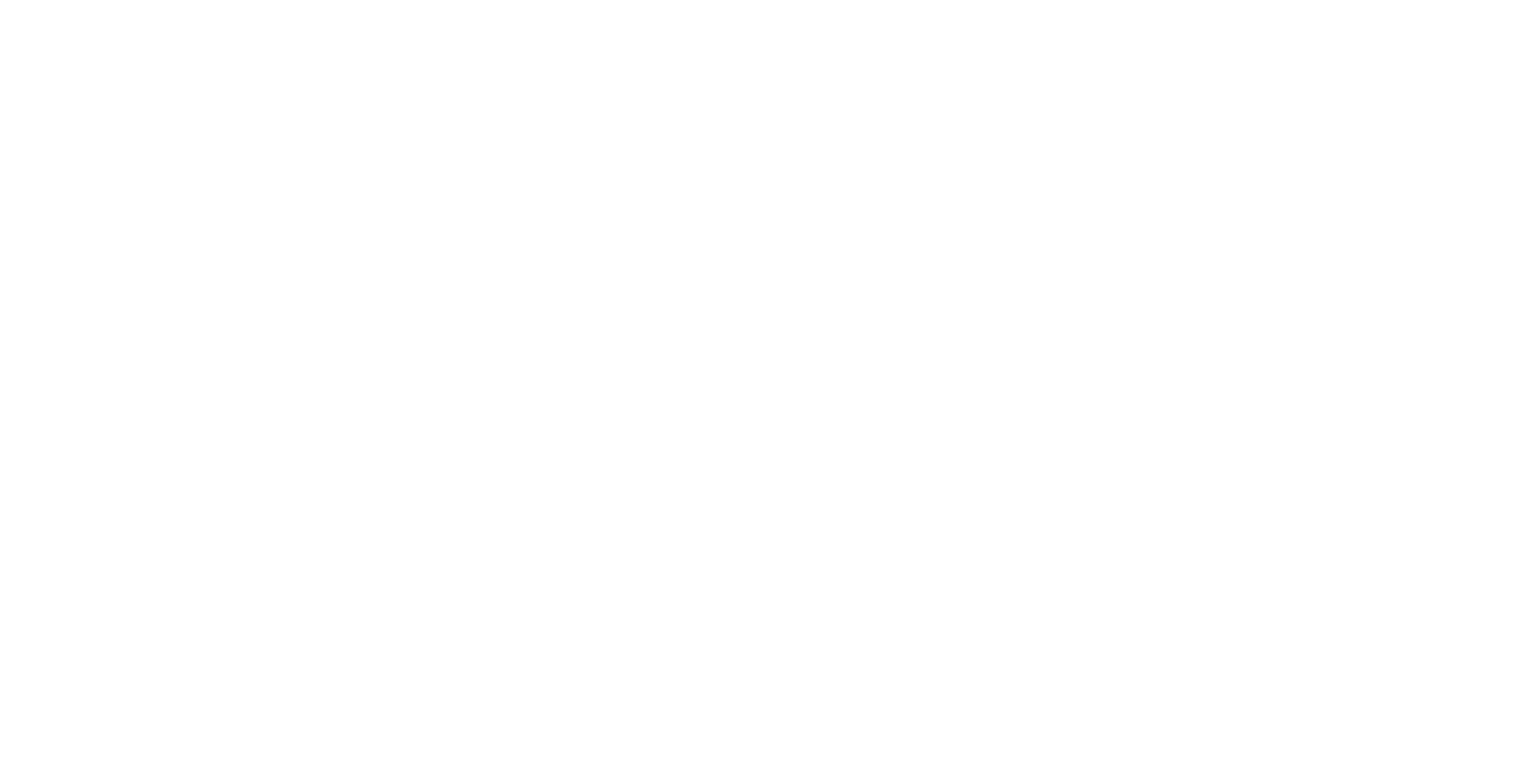
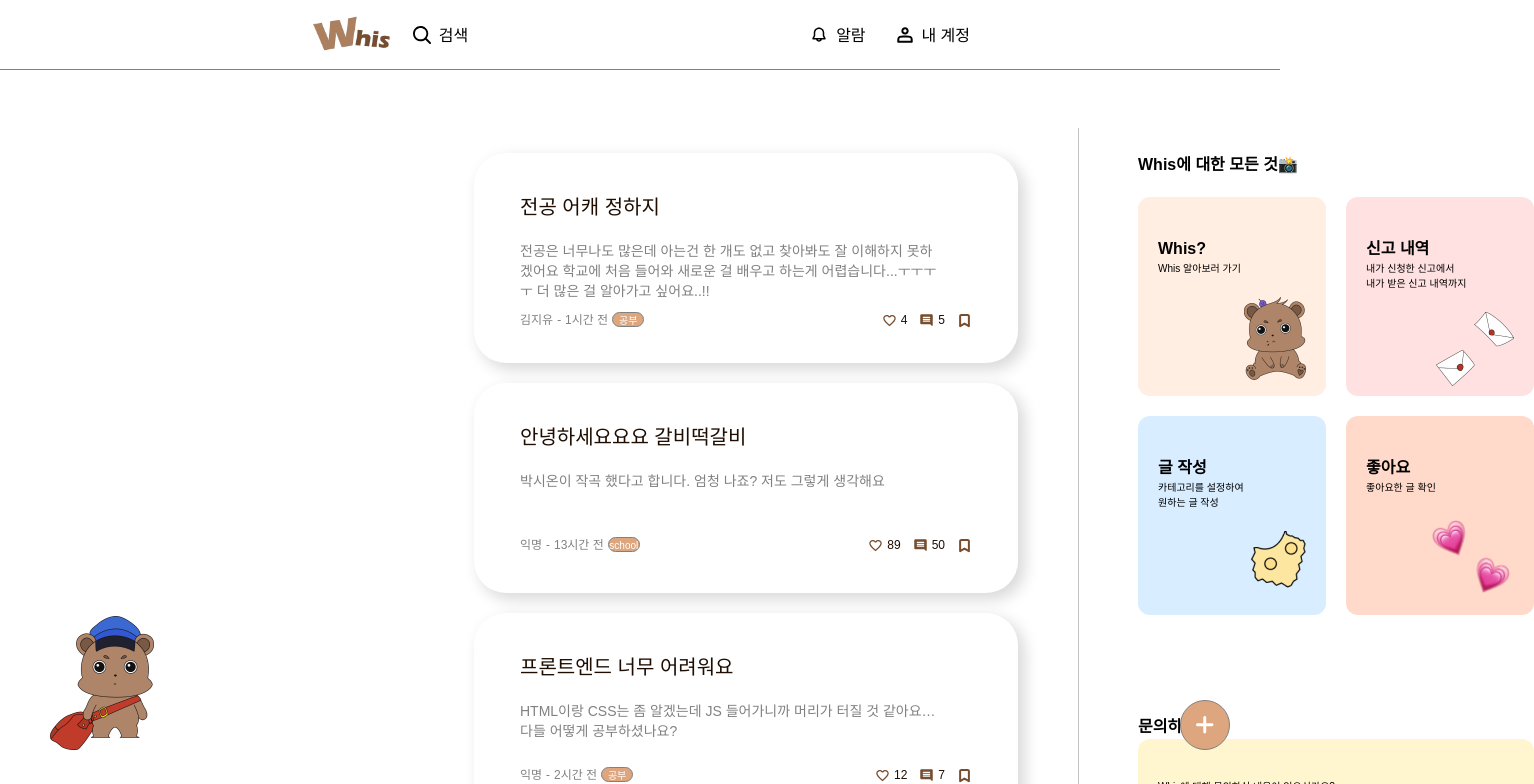
Before and after one commit to gubumgubum/WHIS-front, a React (Create React App) app: page /main-auth in a window 1280 px wide. Before the commit this address had no page. Shown: the top 784 px of the page, 1534 px wide, since content can reach past the window. Built offline with nearby package versions, Linux system fonts and the light colour scheme; the HTML template or start-up script is replaced by a standard one.

Commit message:
feat: 라우트 설정

```diff
--- a/src/App.js
+++ b/src/App.js
@@ -3,6 +3,8 @@
 import Step1Page from './pages/signup/step1';
 import Step2Page from './pages/signup/step2';
 import MainUnauthPage from './pages/main-unauth';
+import MainAuthPage from './pages/main-auth';
+import SettingPage from './pages/setting';
 
 function App() {
   return (
@@ -11,6 +13,8 @@
       <Route path="/signin" element={<SigninPage />} />
       <Route path="/signup-step1" element={<Step1Page />} />
       <Route path="/signup-step2" element={<Step2Page />} />
+      <Route path="/setting" element={<SettingPage />} />
+      <Route path="/main-auth" element={<MainAuthPage />} />
     </Routes>
   );
 }
```
